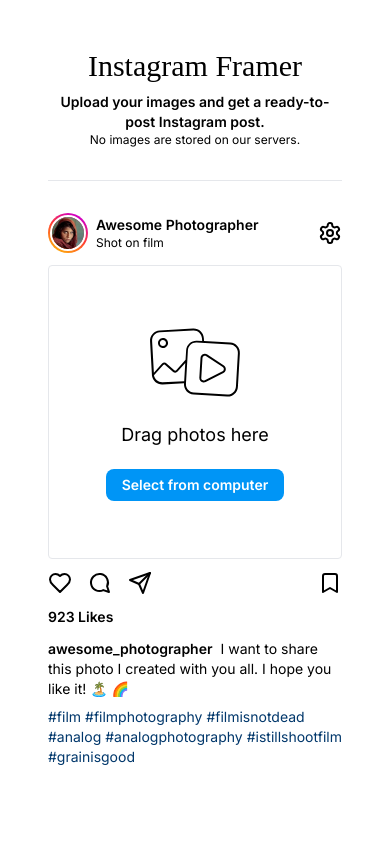
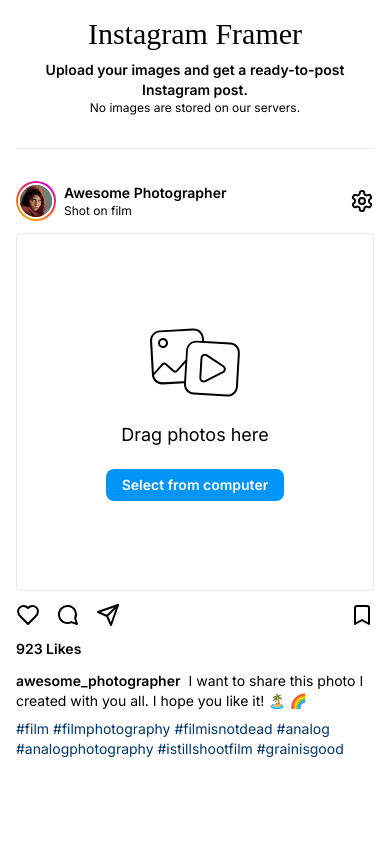
Before and after one commit to shakogegia/instagram-framer, a Next.js app: page / in a window 390 px wide. Shown: the top 844 px of the page. Built offline with nearby package versions, Linux system fonts and the light colour scheme.

Commit message:
fix: sidebar

```diff
--- a/src/app/page.js
+++ b/src/app/page.js
@@ -26,7 +26,7 @@
         }}
         transition={{ type: 'spring', bounce: 0, duration: 0.4 }}
       >
-        <main className="flex flex-col min-h-screen bg-white dark:bg-black p-12">
+        <main className="flex flex-col min-h-screen bg-white dark:bg-black p-4 md:p-12">
           <div className="max-w-xl mx-auto w-full border-b dark:border-neutral-700 pb-8 mb-8">
             <div className="flex flex-col gap-2 mx-auto text-center">
               <h1 className="font-fsp text-3xl font-light">Instagram Framer</h1>
--- a/src/components/sidebar.js
+++ b/src/components/sidebar.js
@@ -21,7 +21,7 @@
             }}
             transition={{ type: 'spring', bounce: 0, duration: 0.2 }}
             onClick={() => setSideBar((sideBar) => !sideBar)}
-            className="bg-transparent px-5 fixed h-full w-full flex items-center justify-center top-0 left-0"
+            className="bg-transparent dark:bg-white dark:bg-opacity-80 px-5 fixed h-full w-full flex items-center justify-center top-0 left-0"
           />
           <motion.div
             initial={{ x: '100%' }}
@@ -32,7 +32,7 @@
               x: '100%',
             }}
             transition={{ type: 'spring', bounce: 0, duration: 0.4 }}
-            className="fixed bg-white dark:bg-black shadow-lg top-0 right-0 w-full max-w-sm h-screen p-5"
+            className="fixed bg-white dark:bg-neutral-900 shadow-lg top-0 right-0 w-full max-w-sm h-screen p-5"
           >
             {images.length > 0 && <Settings key={selectedImage?.id} />}
           </motion.div>
```
